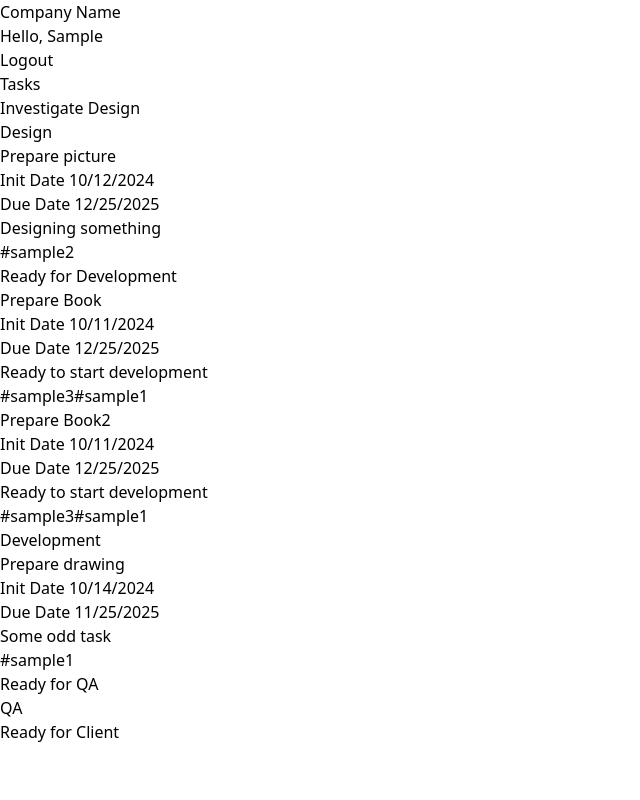
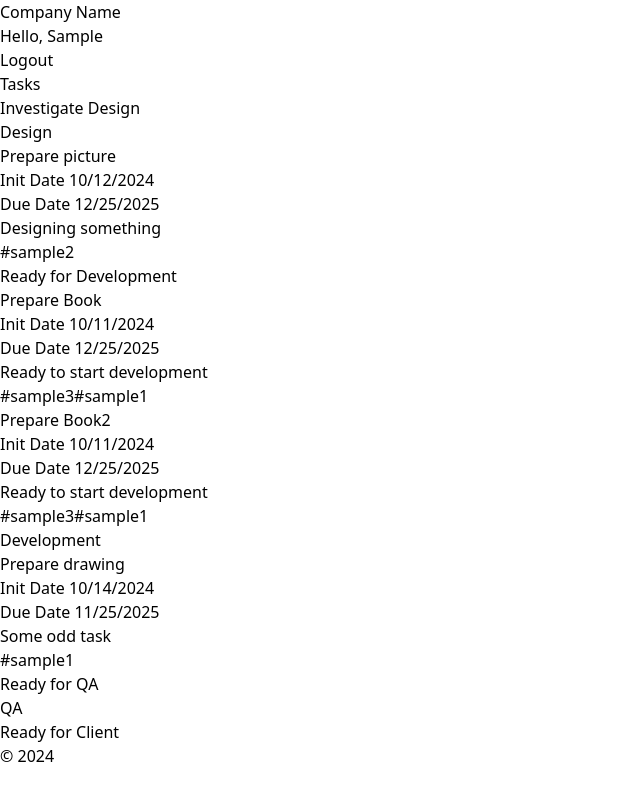
Before and after one commit to lavak00731/cardTodoAppWithRedux, a React (Vite) app: page / in a window 1280 px wide. Both pictures are taken after typing "Sample", "Sample123" into the empty fields and a click on the button "Login". Shown: the whole page, without its empty margins (0-640 px from the left). Built offline with nearby package versions, Linux system fonts and the light colour scheme; data requests are answered from the project's data file.

Commit message:
adding footer

```diff
--- /dev/null
+++ b/src/Components/Footer.tsx
@@ -0,0 +1,18 @@
+import { useEffect, useState } from "react";
+
+export const Footer = () => {
+    const [date, setDate] = useState<number>();
+    useEffect(() => {
+      setDate(new Date().getFullYear())
+
+      return () => {
+
+      }
+    }, [])
+
+  return (
+    <footer className="bg-black text-white font-serif text-3xl">
+        <p className="text-right container p-2 mx-auto">&copy; {date}</p>
+    </footer>
+  )
+}
--- a/src/Components/Layout.tsx
+++ b/src/Components/Layout.tsx
@@ -7,7 +7,7 @@ interface LayoutProps {
 export const Layout = ({ children }: LayoutProps) => {
   return (
     <>
-    <div className="bg-green-700">
+    <div className="bg-gradient-to-b from-cyan-500 to-green-700">
         {children}
     </div>
     </>
--- a/src/Components/TaskComponent.tsx
+++ b/src/Components/TaskComponent.tsx
@@ -5,9 +5,9 @@ export const TaskComponent = ({name, initDate, dueDate, comment, tags, url, stat
     <section className="max-w-sm rounded overflow-hidden shadow-lg">
         <div className="px-6 py-4">
             <h3 className="font-bold text-xl pb-2 border-b-2 border-gray-600">{name}</h3>
-            <p className="text-black"><span className="font-bold">Init Date</span> {initDate}</p>
-            <p className="text-black"><span className="font-bold">Due Date</span> {dueDate}</p>
-            <p className="text-black text-base">
+            <p className="text-black py-2"><span className="font-bold">Init Date</span> {initDate}</p>
+            <p className="text-black py-2"><span className="font-bold">Due Date</span> {dueDate}</p>
+            <p className="text-black py-2 text-base border-t-2 border-gray-600">
                 {comment}
             </p>
         </div>
--- a/src/Views/Dashboard.tsx
+++ b/src/Views/Dashboard.tsx
@@ -8,6 +8,7 @@ import { MainComp } from '../Components/MainComp';
 import { useDispatch } from 'react-redux';
 import RootState from '../Interfaces/RootState';
 import { CREATETASK, CREATECATEGORY } from '../Constants/reducerConstans';
+import { Footer } from '../Components/Footer';
 
 
 export const Dashboard = () => {
@@ -44,6 +45,7 @@ export const Dashboard = () => {
     <Layout>
       <NavComp user={loggedData.user}/>
       <MainComp />
+      <Footer />
     </Layout>
   )
 }
```
